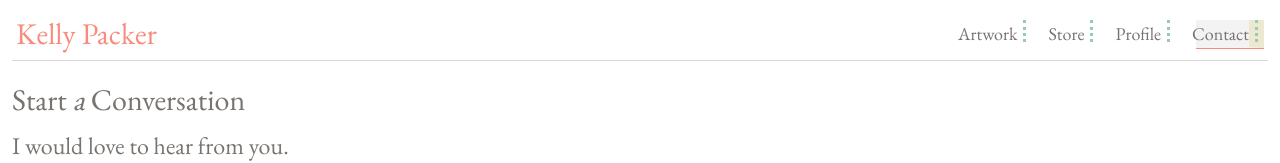
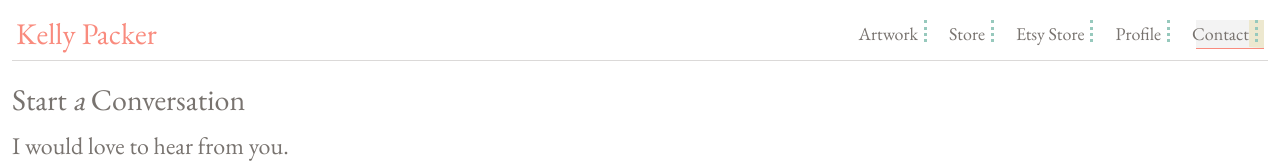
Before and after one commit to kellypacker/kelly-on-gatsby, a Gatsby site: page /contact in a window 1280 px wide. Shown: the top 163 px of the page. Built offline with nearby package versions, Linux system fonts and the light colour scheme; Gatsby itself is replaced by a stand-in of ours.

Commit message:
Add shop to nav

```diff
--- a/src/components/Navigation.js
+++ b/src/components/Navigation.js
@@ -116,8 +116,15 @@ const Navigation = ({}) => {
                                 </Link>
                             </li>
                             <li>
+                                <a href="https://shop.kellypacker.com">
+                                    <ArtworkBgStyled>Store</ArtworkBgStyled>
+                                </a>
+                            </li>
+                            <li>
                                 <a href="https://www.etsy.com/shop/kellypacker/">
-                                    <ArtworkBgStyled>Store</ArtworkBgStyled>
+                                    <ArtworkBgStyled>
+                                        Etsy Store
+                                    </ArtworkBgStyled>
                                 </a>
                             </li>
                             <li>
```
